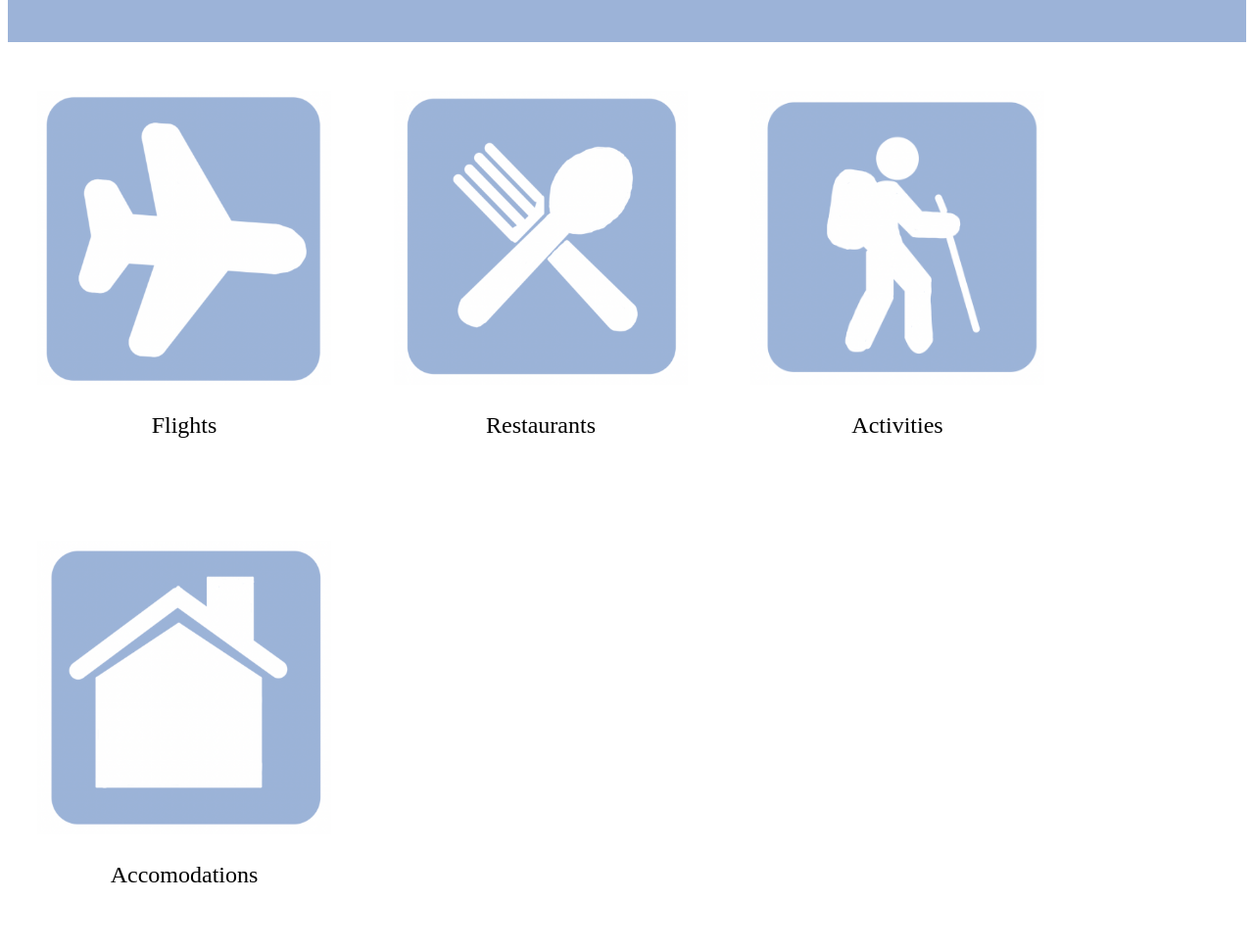
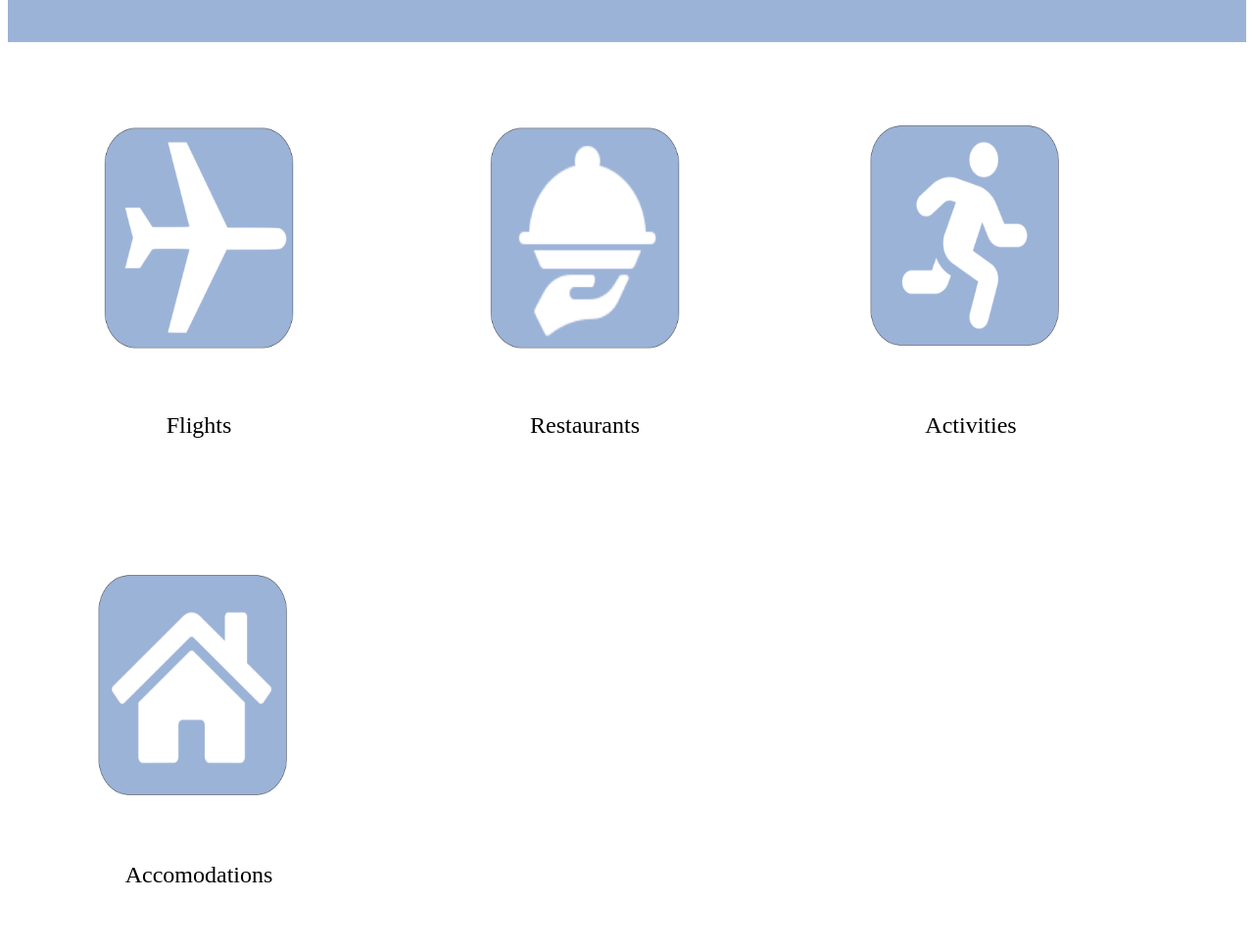
Before and after one commit to KannanAnjali/whatsthemove_cs348, a Flask app: page / in a window 1280 px wide. Shown: the part 1047-2016 px from the top of the page at 98% size. Run offline with Flask 2, Linux system fonts and the light colour scheme; data that the repository does not hold is empty.

Commit message:
Changed the pictures

```diff
--- a/static/styles.css
+++ b/static/styles.css
@@ -35,3 +35,7 @@ ul li:hover ul li{
   display: block;
 
 }
+
+.inline-block-child {
+  display: inline-block;
+}
--- a/templates/index.html
+++ b/templates/index.html
@@ -44,31 +44,28 @@
                             </form>
                         </div>
                 </div>
-                <div class="row">
-                    <div style="display: inline-block;padding:30px;">
+                <div class='row'>
+                    <div class='child inline-block-child'style="display: inline-block;padding:30px;width:device-width;">
                         <a href="{{url_for('static', filename='flights.html')}}">
-                            <img style="width: 300px; height: 300px;margin-top: 20px;" src="{{url_for('static', filename='airplane.png')}}" />
+                            <img style="width: 330px; height: 300px;margin-top: 20px;" src="{{url_for('static', filename='airplane.png')}}" />
                         </a>
                         <p style="text-align:center;font-size:x-large;">Flights</p>
                     </div>
-
-                    <div style="display: inline-block;padding:30px;">
+                    <div class='child inline-block-child'style="display: inline-block;padding:30px;width:device-width;">
                         <a href="{{url_for('static', filename='restaurant.html')}}">
-                            <img style="width: 300px; height: 300px;margin-top: 20px;" src="{{url_for('static', filename='restaurant.png')}}" />
+                            <img style="width: 330px; height: 300px;margin-top: 20px;" src="{{url_for('static', filename='restaurant.png')}}" />
                         </a>
                         <p style="text-align:center;font-size:x-large;">Restaurants</p>
                     </div>
-
-                    <div style="display: inline-block;padding:30px;">
+                    <div class='child inline-block-child'style="display: inline-block;padding:30px;width:device-width;">
                         <a href="{{url_for('static', filename='activities.html')}}">
-                            <img style="width: 300px; height: 300px;margin-top: 20px;" src="{{url_for('static', filename='activities.png')}}" />
+                            <img style="width: 330px; height: 300px;margin-top: 20px;" src="{{url_for('static', filename='activities.png')}}" />
                         </a>
                         <p style="text-align:center;font-size:x-large;">Activities</p>
                     </div>
-
-                    <div style="display: inline-block;text-align:right;padding:30px;">
+                    <div class='child inline-block-child'style="display: inline-block;text-align:right;padding:30px;width:device-width;">
                         <a href="{{url_for('static', filename='accomodations.html')}}">
-                            <img style="width: 300px; height: 300px;margin-top: 20px; margin-left:auto;" src="{{url_for('static', filename='accomodations.png')}}" />
+                            <img style="width: 330px; height: 300px;margin-top: 20px; margin-left:auto;" src="{{url_for('static', filename='accomodations.png')}}" />
                         </a>
                         <p style="text-align:center;font-size:x-large;">Accomodations</p>
                     </div>
```
Also changed, not shown: static/accomodations.png, static/activities.png, static/airplane.png, static/restaurant.png.
